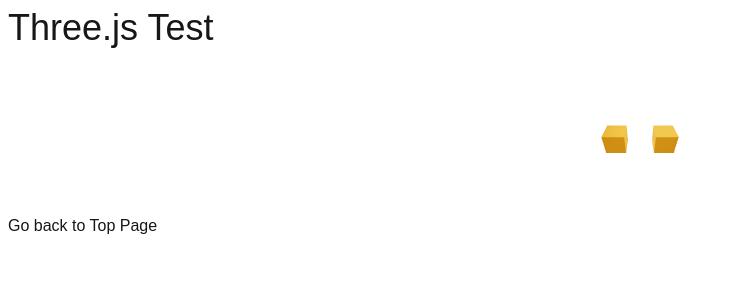
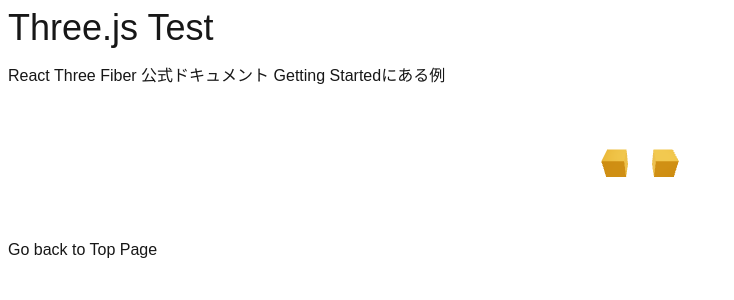
Before and after one commit to N-ha-1050/three-next-test, a Next.js app: page /basic-demo in a window 1280 px wide. Shown: the top 300 px of the page, without its empty margins (0-734 px from the left). Built offline with nearby package versions, Linux system fonts and the light colour scheme.

Commit message:
basic-demoに説明を追加

```diff
--- a/src/pages/basic-demo.tsx
+++ b/src/pages/basic-demo.tsx
@@ -3,6 +3,7 @@
 import { useRef, useState } from "react"
 import { OrbitControls } from "@react-three/drei"
 import { Mesh } from "three"
+import AnimationLink from "@/components/ui/animation-link"
 
 function Box(props: ThreeElements["mesh"]) {
     const meshRef = useRef<Mesh>(null!)
@@ -31,6 +32,12 @@
     return (
         <>
             <Title>Three.js Test</Title>
+            <p>
+                <AnimationLink href="https://r3f.docs.pmnd.rs/getting-started/introduction#what-does-it-look-like?">
+                    React Three Fiber 公式ドキュメント Getting Started
+                </AnimationLink>
+                にある例
+            </p>
             <Canvas>
                 <ambientLight intensity={Math.PI / 2} />
                 <spotLight
```
